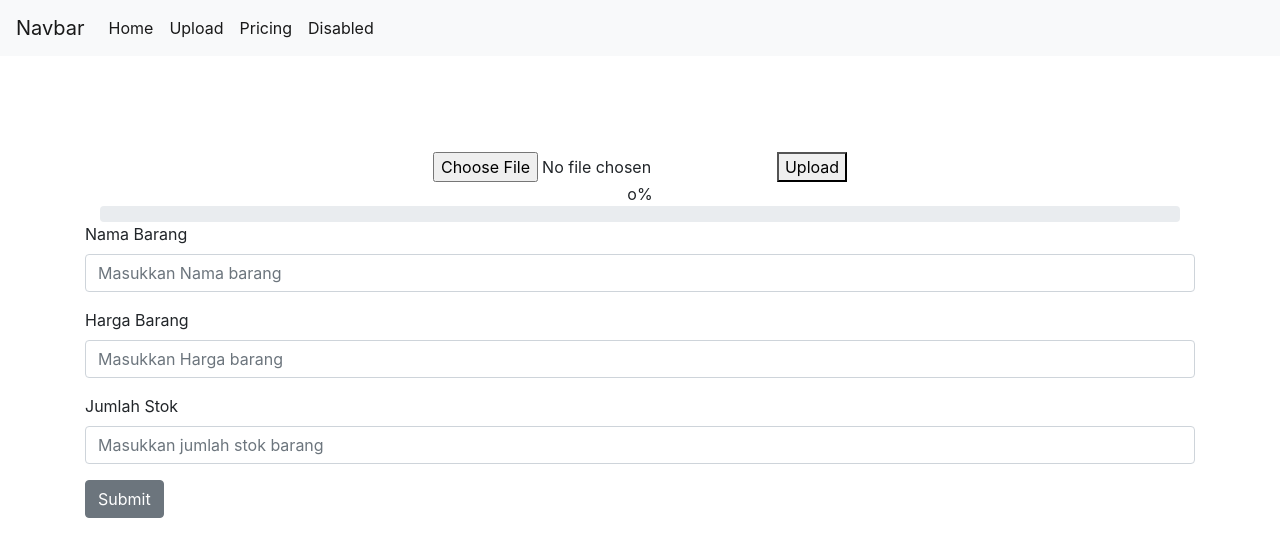
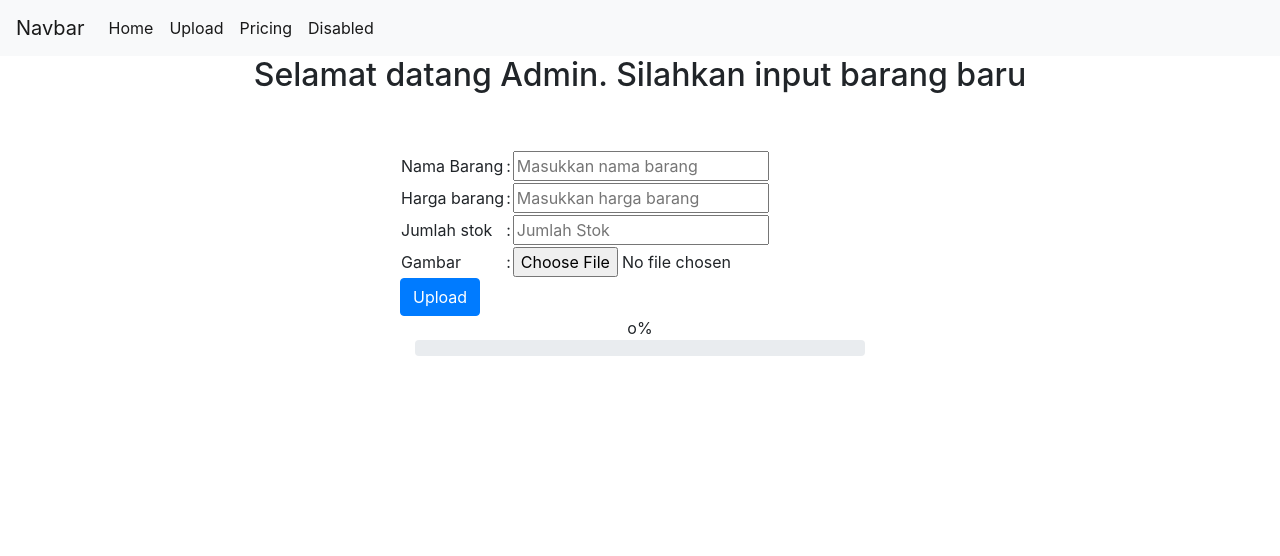
Before and after one commit to depanripurba/TambaBerkat, a React (Create React App) app: page /upload in a window 1280 px wide. Shown: the top 556 px of the page. Built offline with nearby package versions, Linux system fonts and the light colour scheme; no server answers.

Commit message:
menampilkan daftar barang ke dalam halaman home

```diff
--- a/src/Config/Redux/action/index.js
+++ b/src/Config/Redux/action/index.js
@@ -15,12 +15,20 @@ export const url = (value)=>(dispatch)=>{
     dispatch({type:'UBAHURL',value:value})
 }
 
-export const updatekontak = (value)=>(dispatch)=>{
-  const starCountRef = firebase.database().ref('users/' + value )
+export const updatedatabarang = (value)=>(dispatch)=>{
+  const starCountRef = firebase.database().ref('barang/')
   return new Promise((resolve,reject)=>{
       starCountRef.on('value', (snapshot)=> {
-        resolve(snapshot.val().teman)
-        dispatch({type:'UPDATEKONTAK',value:snapshot.val().teman})
+        const datalengkap = []
+        const data  = Object.keys(snapshot.val())
+        data.map((id)=>{
+          datalengkap.push({
+            key:id,
+            hasil:snapshot.val()[id]
+          })
+        })
+        resolve(datalengkap)
+        dispatch({type:'UPDATEDATABARANG',value:datalengkap})
       })
   }).then((result)=>{
     console.log(result)
--- a/src/Config/Redux/reducer/index.js
+++ b/src/Config/Redux/reducer/index.js
@@ -1,6 +1,7 @@
 const globalState = {
  progres:"o%",
- urlimg:[]
+ urlimg:[],
+ barang:[]
 }
 export const Reducer = (state=globalState,action)=>{
 
@@ -8,6 +9,12 @@ export const Reducer = (state=globalState,action)=>{
     return{
       ...state,
       progres : action.value
+    }
+  }
+  if(action.type === 'UPDATEDATABARANG'){
+    return{
+      ...state,
+      barang : action.value
     }
   }
 
--- a/src/componen/Child/Card/Card.css
+++ /dev/null
@@ -1,5 +0,0 @@
-.baru{
-	width: 18rem;
-	border:2px solid black;
-	float:left;
-}
--- a/src/componen/Child/Card/ChildCard.js
+++ /dev/null
@@ -1,20 +0,0 @@
-import "./Card.css"
-import React,{Fragment} from "react";
-import firebase from "../../../Config/Firebase"
-const Index = (props)=>{
-
-
-	return(
-		<Fragment>
-		<div className="card baru" style={{width:"18rem",margin:"10px"}} >
-		<img src={props.cek} style={{width:"18rem"}} />
-			<div className="card-body">
-				<p className="card-text">Tipex</p>
-				<p className="card-text">Harga : Rp. 6000</p>
-			</div>
-		</div>
-		</Fragment>
-
-		)
-}
-export default Index;
--- a/src/componen/Child/Card/index.js
+++ b/src/componen/Child/Card/index.js
@@ -1,24 +1,18 @@
-import React, {Fragment} from "react";
-import firebase from "../../../Config/Firebase"
-import ChildCard from "./ChildCard.js"
-import {connect} from "react-redux"
-const Index = (props)=>{
-const tes = [1,2]
+import React from 'react';
+const Index = ({e}) => {
+  return (
 
-	return(
-		<Fragment>
-        {props.dataurl.map((result)=>{
-            return(
-                <ChildCard cek = {result} />
-                )
-        })}
-		</Fragment>
-		)
-}
+    <div className="card col-sm-4" style={{width:"18rem"}} >
+    {console.log(e)}
+        <img src={e.hasil.url} className="card-img-top" alt="..." />
+        <div className="card-body">
+          <h5 className="card-title"> {e.hasil.namabarang} </h5>
+          <p className="card-text"> {`Harganya Rp. ${e.hasil.hargabarang} `} </p>
+          <p className="card-text"> {`Stok tersedia ${e.hasil.stok} `} </p>
+          <button className="btn btn-primary">Beli</button>
+        </div>
+  </div>
+  );
+};
 
-const data = (state)=>{
-  return{
-    dataurl : state.urlimg
-  }
-}
-export default connect(data,null)(Index);
+export default Index;
--- a/src/componen/Home/index.js
+++ b/src/componen/Home/index.js
@@ -2,28 +2,39 @@ import React from "react";
 import Header from "../Child/Header"
 import Card from "../Child/Card"
 import {connect} from "react-redux"
+import {updatedatabarang} from '../../Config/Redux'
 class Index extends React.Component{
 componentDidMount(){
-	console.log(this.props.dataurl)
+	this.props.upbarang()
+	console.log("hai nama saya depanri purba, senang bertemu dengan kalian semua kawan kawan")
 }
   render(){
     return (
     	<div>
 		<Header />
 		<div className="container">
+		<div className ="row">
 		{
-			console.log(this.props.dataurl)
+			this.props.barang.map((result)=>{
+				return(<Card e={result} />)
+			})
 		}
-		<Card />
+		</div>
 		</div>
 		</div>
     )
 }
 }
 
+ const method = (dispatch)=>{
+  return{
+    upbarang:(value)=>dispatch(updatedatabarang(value)),
+  }
+}
+
 const data = (state)=>{
   return{
-    dataurl : state.urlimg
+    barang : state.barang
   }
 }
-export default connect(data,null)(Index);
+export default connect(data,method)(Index);
--- /dev/null
+++ b/src/componen/Upload/Upload.css
@@ -0,0 +1,4 @@
+.sampul{
+	width: 30rem;
+	margin:auto;
+}
--- a/src/componen/Upload/index.js
+++ b/src/componen/Upload/index.js
@@ -2,15 +2,19 @@ import React,{Fragment} from "react"
 import firebase from "../../Config/Firebase"
 import Example from "../Child/Progres"
 import Header from "../Child/Header"
-import Form from "./Form.js"
 import {ubahprogres} from '../../Config/Redux'
 import {connect} from 'react-redux'
+import "./Upload.css"
 class Index extends React.Component{
 state = {
 	file:"tes",
-	progres:"jangan"
+	progres:"jangan",
+  namabarang:null,
+  hargabarang:null,
+  stok:null
 }
  change=(e)=>{
+
  	const file = e.target.files[0]
  	this.setState({
  		file:file
@@ -23,10 +27,25 @@ state = {
  	console.log(this.state.progres)
  	console.log(this.props)
  }
- tampilkanloading=function(){
-  console.log("ini adalah function untuk menampilkan loading halaman website")
+ clear = ()=>{
+  this.setState({
+    namabarang:"",
+    hargabarang:"",
+    stok:""
+  })
  }
-tes=(tes)=>{
+ realtimedatabase = (e)=>{
+    const database = firebase.database()
+
+     database.ref('barang/').push({
+          namabarang:this.state.namabarang,
+          hargabarang:this.state.hargabarang,
+          stok:this.state.stok,
+          url:e
+        })
+  }
+tes=(e,tes,database,clear)=>{
+  e.preventDefault()
 	const storageRef = firebase.storage().ref("gambar");
 	const uploadTask = storageRef.child(this.state.file.name).put(this.state.file);
   uploadTask.on('state_changed', function(snapshot){
@@ -46,23 +65,50 @@ tes=(tes)=>{
 
 }, function() {
   uploadTask.snapshot.ref.getDownloadURL().then(function(downloadURL) {
-    console.log('File available at', downloadURL);
+    console.log('File available at', downloadURL)
+    database(downloadURL)
+    clear()
   });
 });
+}
+
+changevalue = (e)=>{
+  console.log(e.target)
+  this.setState({
+    [e.target.name] : e.target.value
+  })
+  console.log(this.state)
 }
   render(){
     return (
       <Fragment>
     <Header />
 		<div className="container">
-    <br/><br/><br/><br/>
-    <center>
-			<input onChange={(e)=>this.change(e)} type="file" name="input"/>
-			<button onClick={()=>this.tes(this.props)} >Upload</button>
+    <center> <h2> Selamat datang Admin. Silahkan input barang baru </h2> </center>
+    <br/><br/>
+    <div className="sampul" >
+    <form>
+      <table>
+      <tbody>
+        <tr>
+         <td>Nama Barang </td> <td>:</td> <td><input value={this.state.namabarang} type="text" name="namabarang" placeholder="Masukkan nama barang" onChange={(e)=>this.changevalue(e)} required /></td>
+        </tr>
+        <tr>
+         <td>Harga barang </td> <td>:</td> <td><input value={this.state.hargabarang} type="text" placeholder="Masukkan harga barang" name="hargabarang" onChange={(e)=>this.changevalue(e)} required /></td>
+        </tr>
+        <tr>
+         <td>Jumlah stok </td> <td>:</td> <td><input value={this.state.stok} type="text" placeholder="Jumlah Stok" name="stok" onChange={(e)=>this.changevalue(e)} required /></td>
+        </tr>
+        <tr>
+         <td>Gambar </td> <td>:</td> <td><input onChange={(e)=>this.change(e)} type="file" name="input" required/></td>
+        </tr>
+        </tbody>
+      </table>
+			<button onClick={(e)=>this.tes(e,this.props,this.realtimedatabase,this.clear)} className="btn btn-primary" >Upload</button>
 			<Example  />
-      </center>
-      <Form />
+      </form>
 
+    </div>
 		</div>
     </Fragment>
     )
```
